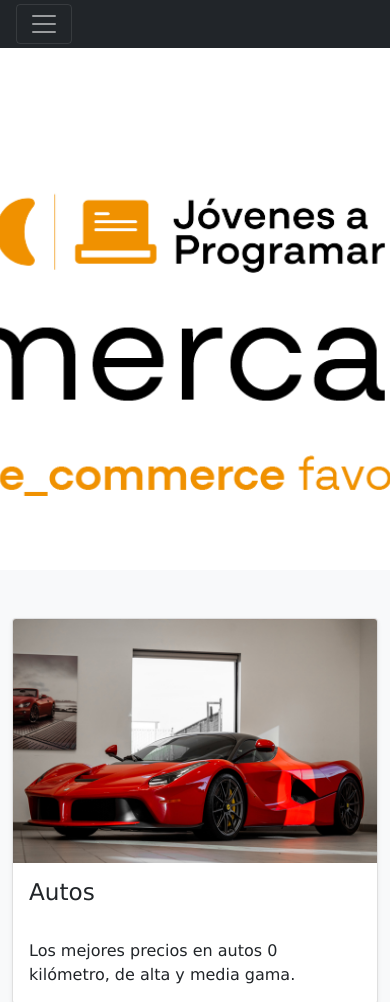
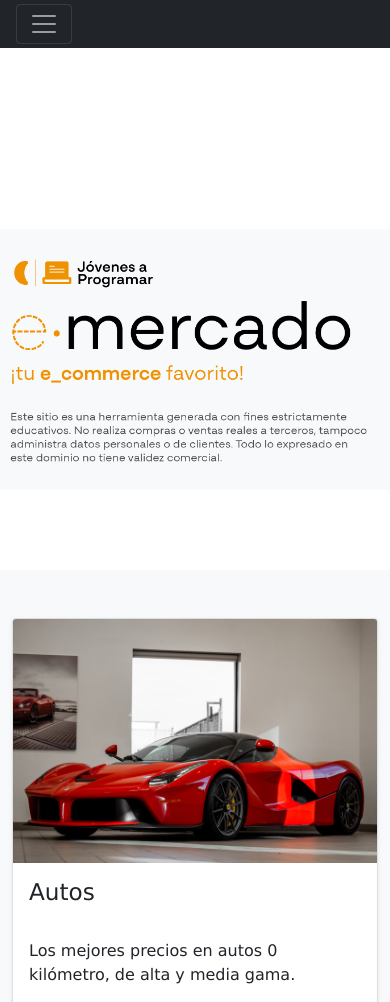
Before and after one commit to diego-2106/JapCommerce, a plain HTML site: page index.html in a window 390 px wide. Shown: the top 1002 px of the page. Drawn offline with nearby package versions, Linux system fonts and the light colour scheme; sample sign-in values are in the browser's storage.

Commit message:
Update styles.css

```diff
--- a/css/styles.css
+++ b/css/styles.css
@@ -90,8 +90,14 @@ nav a {
 
 @media screen and (max-width: 1000px) {
   .jumbotron {
-    background-image: url("../img/login.png");
+    background-size: 260% auto;
+  }
+}
 
+@media screen and (max-width: 900px) {
+  .jumbotron {
+    background-size: 250% auto;
+    background-position: 20%;
   }
 }
 
```
